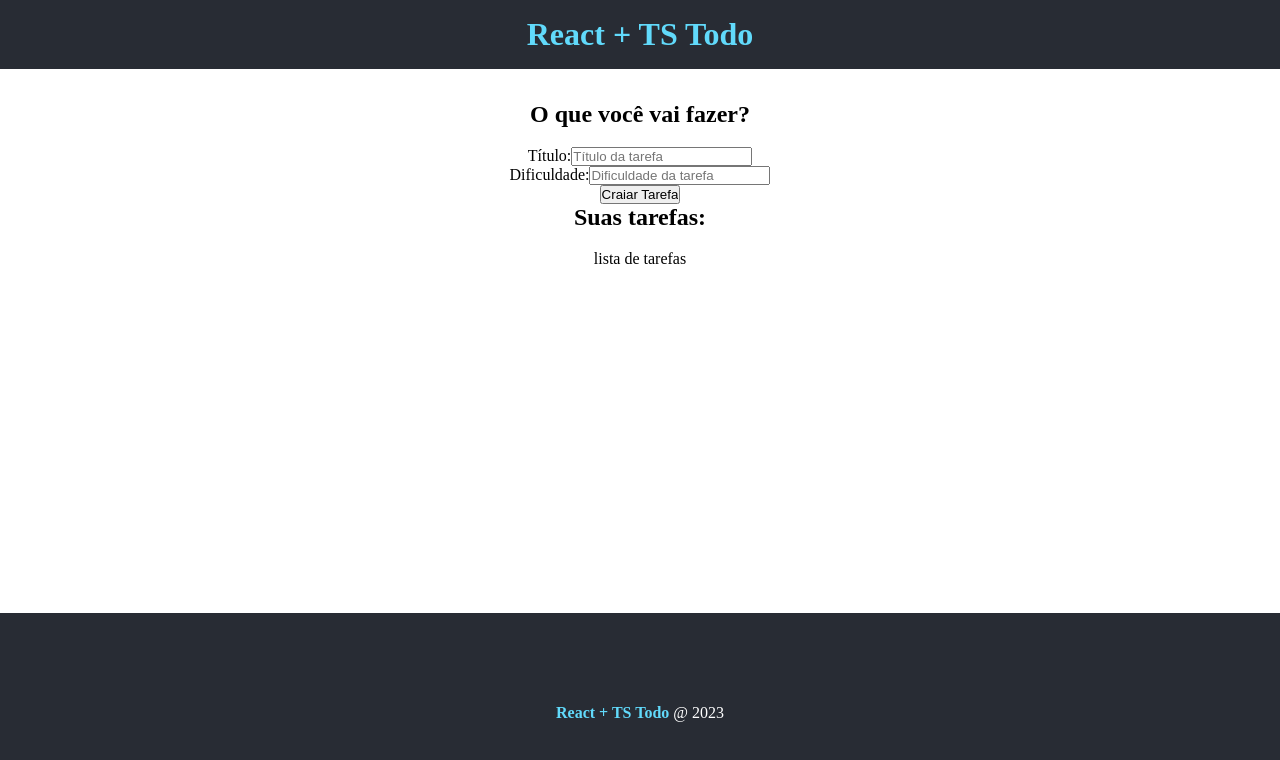
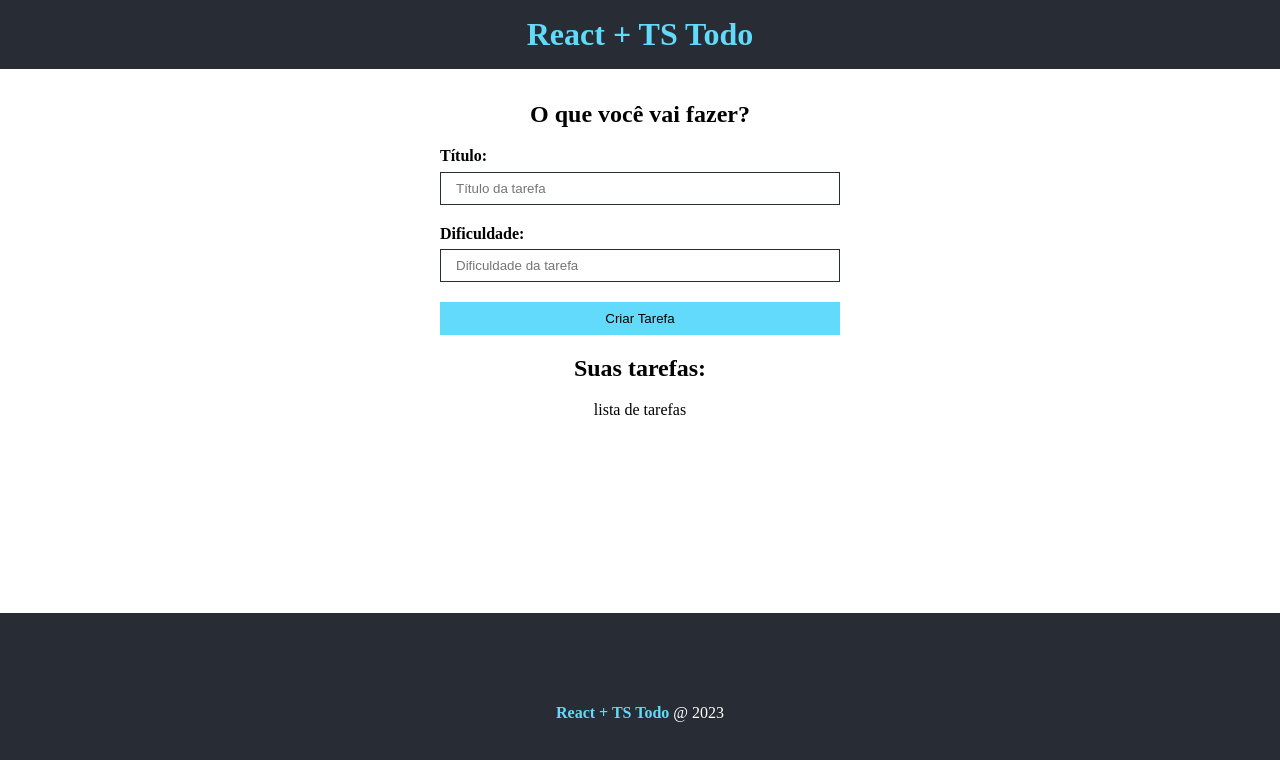
Before and after one commit to RosemeireRibeiroCaetano/typescript, a React (Create React App) app in the folder 12_todo_react/: page / in a window 1280 px wide. Shown: the top 760 px of the page. Built offline with nearby package versions, Linux system fonts and the light colour scheme.

Commit message:
Css do formulário

```diff
--- a/12_todo_react/src/App.tsx
+++ b/12_todo_react/src/App.tsx
@@ -12,6 +12,7 @@
 
 
 
+
 function App() {
   return (
   <div>
@@ -19,7 +20,7 @@
   <main className={styles.main}>
    <div>
       <h2>O que você vai fazer?</h2>
-      <TaskForm btnText='Craiar Tarefa'/>
+      <TaskForm btnText='Criar Tarefa'/>
    </div>
    <div>
     <h2>Suas tarefas:</h2>
--- /dev/null
+++ b/12_todo_react/src/components/TaskForm.module.css
@@ -0,0 +1,38 @@
+.form {
+  display: flex;
+  flex-direction: column;
+  max-width: 400px;
+  margin: 0 auto;
+}
+
+.form input {
+  padding: 8px 15px;
+  margin-bottom: 1.5em;
+  border-radius: 0;
+  border: 1px solid #282c34;
+
+}
+
+.form input[type="submit"] {
+  background-color: #61dafb;
+  border: 1px solid #61dafb;
+  color: 000;
+  transition: .5s;
+  cursor: pointer;
+}
+
+.form input[type="submit"]:hover {
+  background-color: #fff;
+  border-color: #282c34;
+}
+
+.input_container {
+  display: flex;
+  flex-direction: column;
+  text-align: left;
+}
+
+.input_container label {
+  font-weight: bold;
+  margin-bottom: .4em;
+}
--- a/12_todo_react/src/components/TaskForm.tsx
+++ b/12_todo_react/src/components/TaskForm.tsx
@@ -1,22 +1,26 @@
 import * as React from 'react'
 
+// css
+import styles from './TaskForm.module.css'
+
 interface Props {
-  btnText: string
+  btnText: string;
 }
 
 function TaskForm ({btnText}:Props) {
-  return <form>
-    <div>
+  return (
+  <form className={styles.form}>
+    <div className={styles.input_container}>
       <label htmlFor="title"> Título:</label>
       <input type="text" name="title" placeholder='Título da tarefa'/>
     </div>
-    <div>
+    <div className={styles.input_container}>
       <label htmlFor="difficulty">Dificuldade:</label>
       <input type="text" name="difficulty" placeholder="Dificuldade da tarefa"/>
     </div>
     <input type="submit" value={btnText} />
-  </form>;
-
+  </form>
+  );
 
 }
 
```
